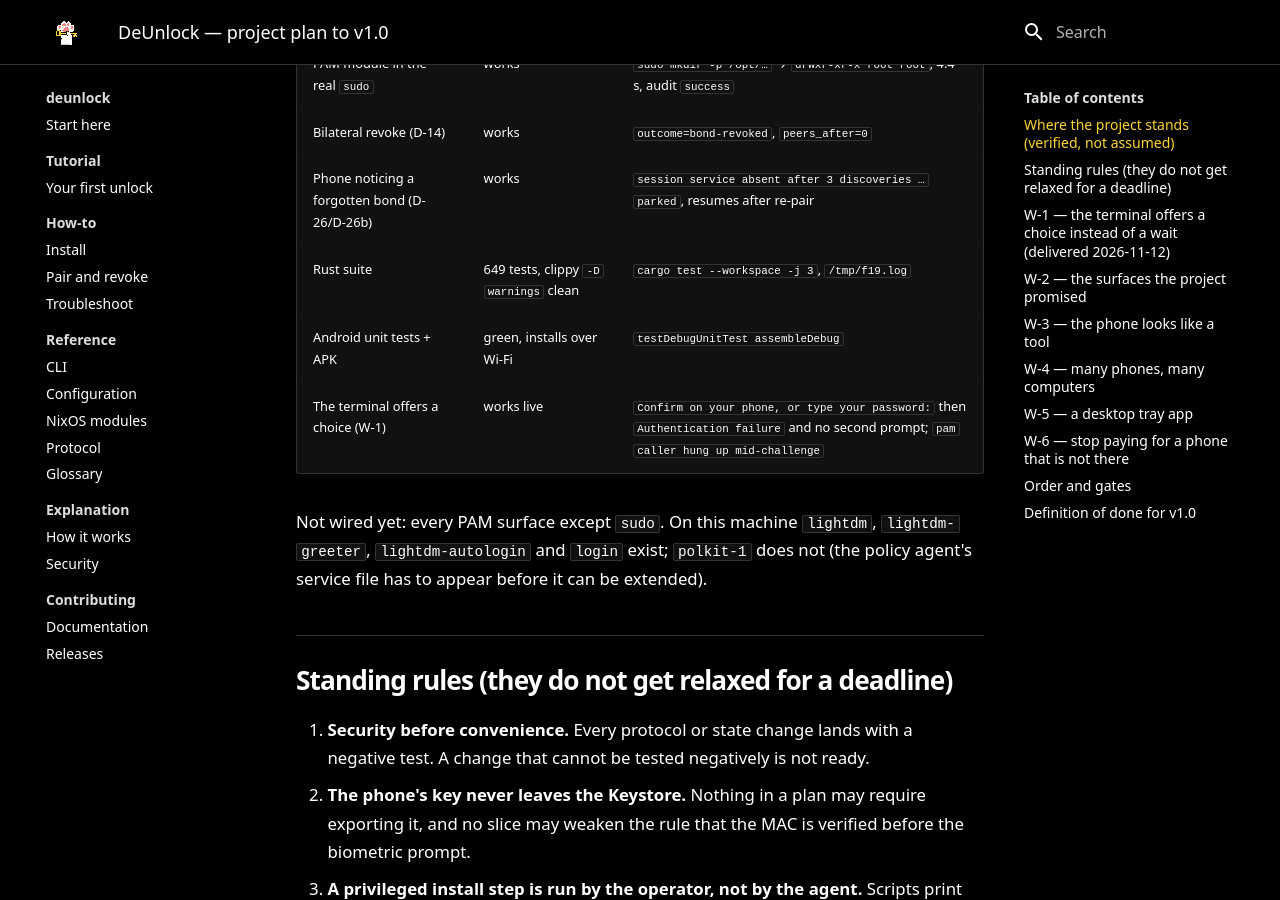
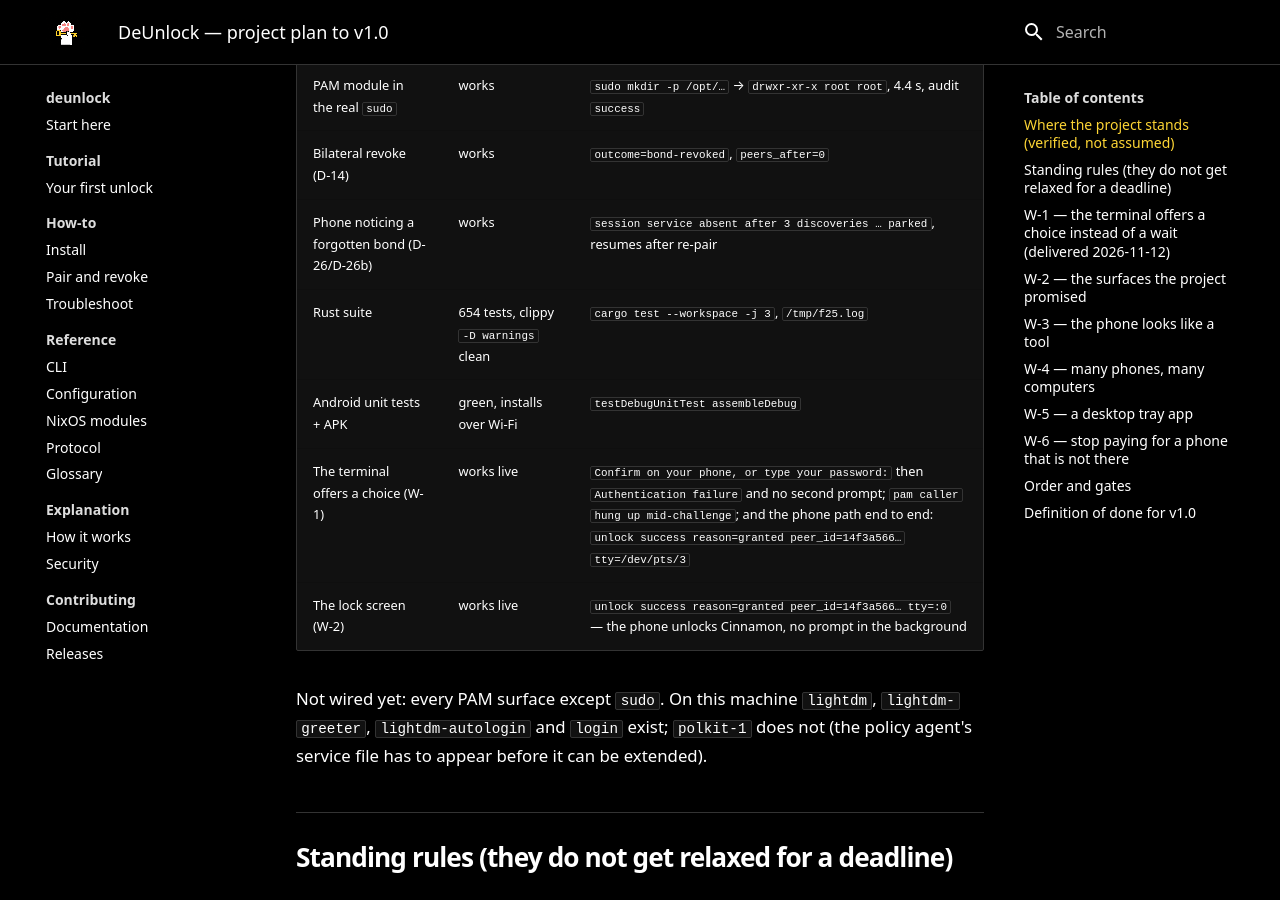
Before and after one commit to stark1ng/deunlock, an MkDocs documentation site: the page built from docs/project-plan.md, in a window 1280 px wide and 900 px high, scrolled down 812 px. Built offline with MkDocs 1.6.1 and Material for MkDocs 9.7.7, drawn with Linux system fonts in a browser that asks for light colours; some of the changed text lies outside the part shown.

Commit message:
docs: the choice works on the live sudo, and the lock screen with it
Installed pam_deunlock e4f6c925… equals the build; two  invocations
returned reason=granted over the phone with no password typed, and the lock
screen line (tty=:0) is recorded beside it. Test count 654.

```diff
--- a/docs/project-plan.md
+++ b/docs/project-plan.md
@@ -20,9 +20,10 @@ The loop works on a real machine, not a stand:
 | PAM module in the real `sudo` | works | `sudo mkdir -p /opt/…` → `drwxr-xr-x root root`, 4.4 s, audit `success` |
 | Bilateral revoke (D-14) | works | `outcome=bond-revoked`, `peers_after=0` |
 | Phone noticing a forgotten bond (D-26/D-26b) | works | `session service absent after 3 discoveries … parked`, resumes after re-pair |
-| Rust suite | 649 tests, clippy `-D warnings` clean | `cargo test --workspace -j 3`, `/tmp/f19.log` |
+| Rust suite | 654 tests, clippy `-D warnings` clean | `cargo test --workspace -j 3`, `/tmp/f25.log` |
 | Android unit tests + APK | green, installs over Wi-Fi | `testDebugUnitTest assembleDebug` |
-| The terminal offers a choice (W-1) | works live | `Confirm on your phone, or type your password:` then `Authentication failure` and no second prompt; `pam caller hung up mid-challenge` |
+| The terminal offers a choice (W-1) | works live | `Confirm on your phone, or type your password:` then `Authentication failure` and no second prompt; `pam caller hung up mid-challenge`; and the phone path end to end: `unlock success reason=granted peer_id=14f3a566… tty=/dev/pts/3` |
+| The lock screen (W-2) | works live | `unlock success reason=granted peer_id=14f3a566… tty=:0` — the phone unlocks Cinnamon, no prompt in the background |
 
 Not wired yet: every PAM surface except `sudo`. On this machine `lightdm`,
 `lightdm-greeter`, `lightdm-autologin` and `login` exist; `polkit-1` does not
@@ -189,7 +190,7 @@ independent; W-4 before W-5 because the tray's bond list is only interesting onc
 there is more than one bond; W-6 anywhere after W-2.
 
 Each package's gate: `cargo test --workspace -j 3` and
-`cargo clippy --workspace --all-targets -j 3 -- -D warnings` green (currently 649
+`cargo clippy --workspace --all-targets -j 3 -- -D warnings` green (currently 654
 tests); Kotlin `testDebugUnitTest` green when Android code moved; a live log line
 or a rendered frame for whatever the package claims; AUDIT-001 updated with what
 was measured; one commit, pushed.
```
Also changed, not shown: specs/deunlock/AUDIT-001.md (+16 -0 lines).
